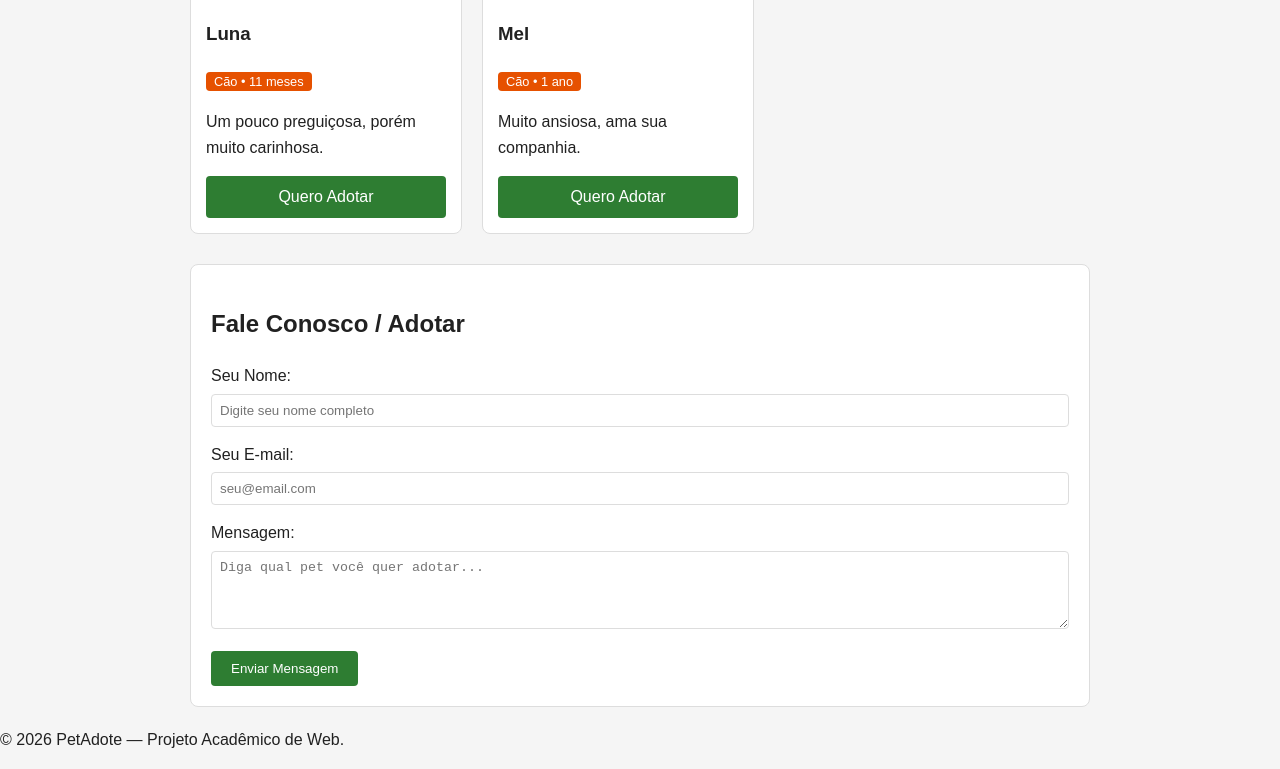
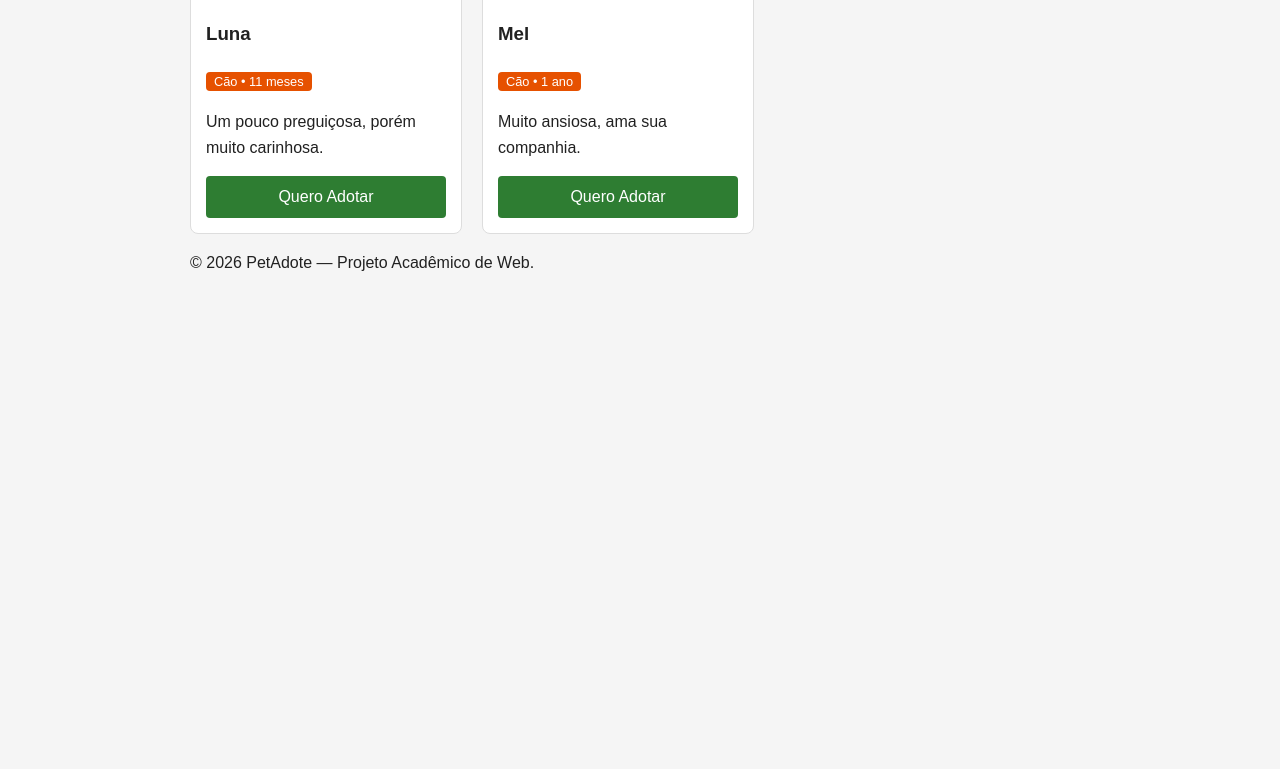
Before and after one commit to ArthurMiranda117/Projeto-Final-DI, a plain HTML site: page index.html in a window 1280 px wide. Shown: the part 1255-2024 px from the top of the page. After the commit the page ends 1550 px from the top, so only its background shows below. Drawn offline with Linux system fonts and the light colour scheme.

Commit message:
Update index.html

```diff
--- a/index.html
+++ b/index.html
@@ -26,6 +26,7 @@
         <li><a href="#inicio">Início</a></li>
         <li><a href="#pets">Pets</a></li>
         <li><a href="#contato">Contato</a></li>
+        <li><a href="login.html">Login</a></li>
       </ul>
       <div class="busca-box">
         <input type="text" id="campo-busca" placeholder="Buscar cão, gato...">
@@ -98,30 +99,6 @@
         </article>
       </div>
     </section>
-
-    <section id="contato" class="secao-contato">
-      <h2>Fale Conosco / Adotar</h2>
-      <form id="form-contato">
-        <div class="campo">
-          <label for="nome">Seu Nome:</label>
-          <input type="text" id="nome" required placeholder="Digite seu nome completo">
-        </div>
-
-        <div class="campo">
-          <label for="email">Seu E-mail:</label>
-          <input type="email" id="email" required placeholder="seu@email.com">
-        </div>
-
-        <div class="campo">
-          <label for="mensagem">Mensagem:</label>
-          <textarea id="mensagem" rows="4" required placeholder="Diga qual pet você quer adotar..."></textarea>
-        </div>
-
-        <button type="submit" class="btn-enviar">Enviar Mensagem</button>
-      </form>
-    </section>
-  </main>
-
   <footer>
     <p>&copy; 2026 PetAdote — Projeto Acadêmico de Web.</p>
   </footer>
```
